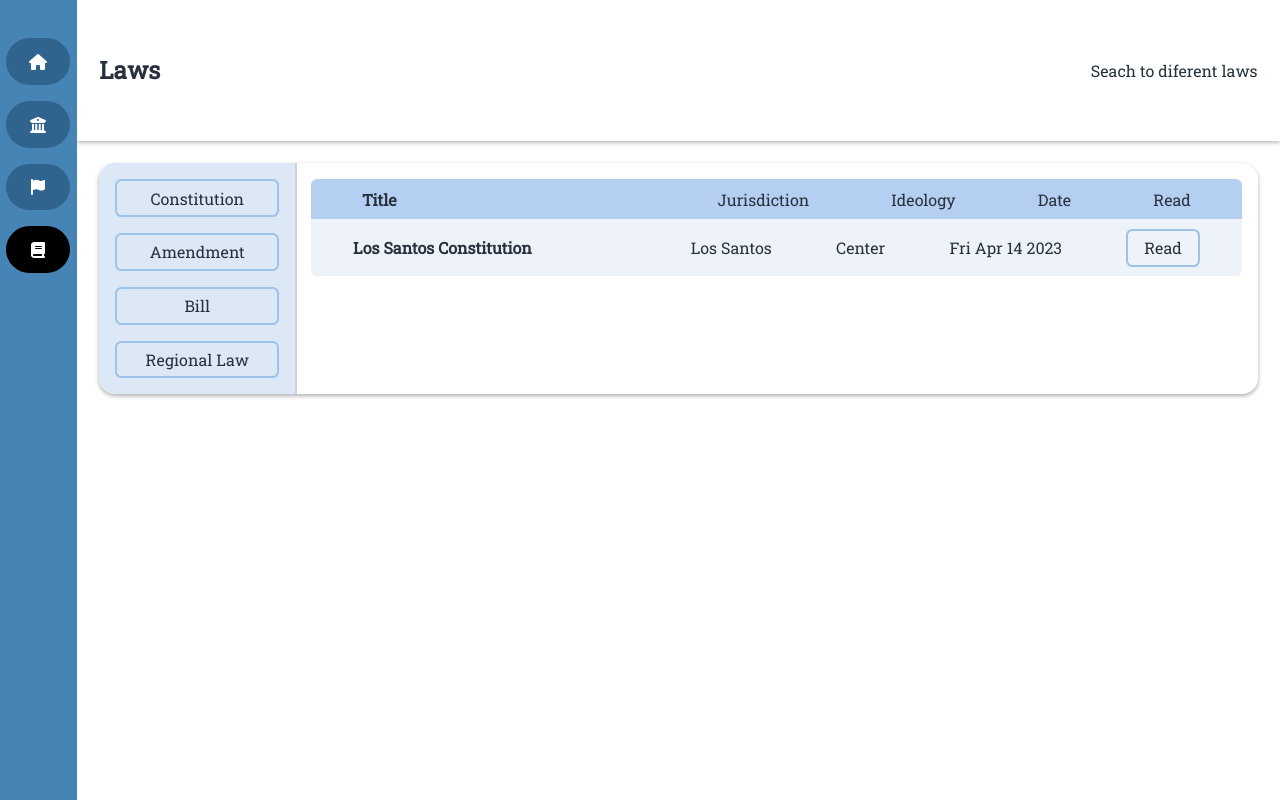
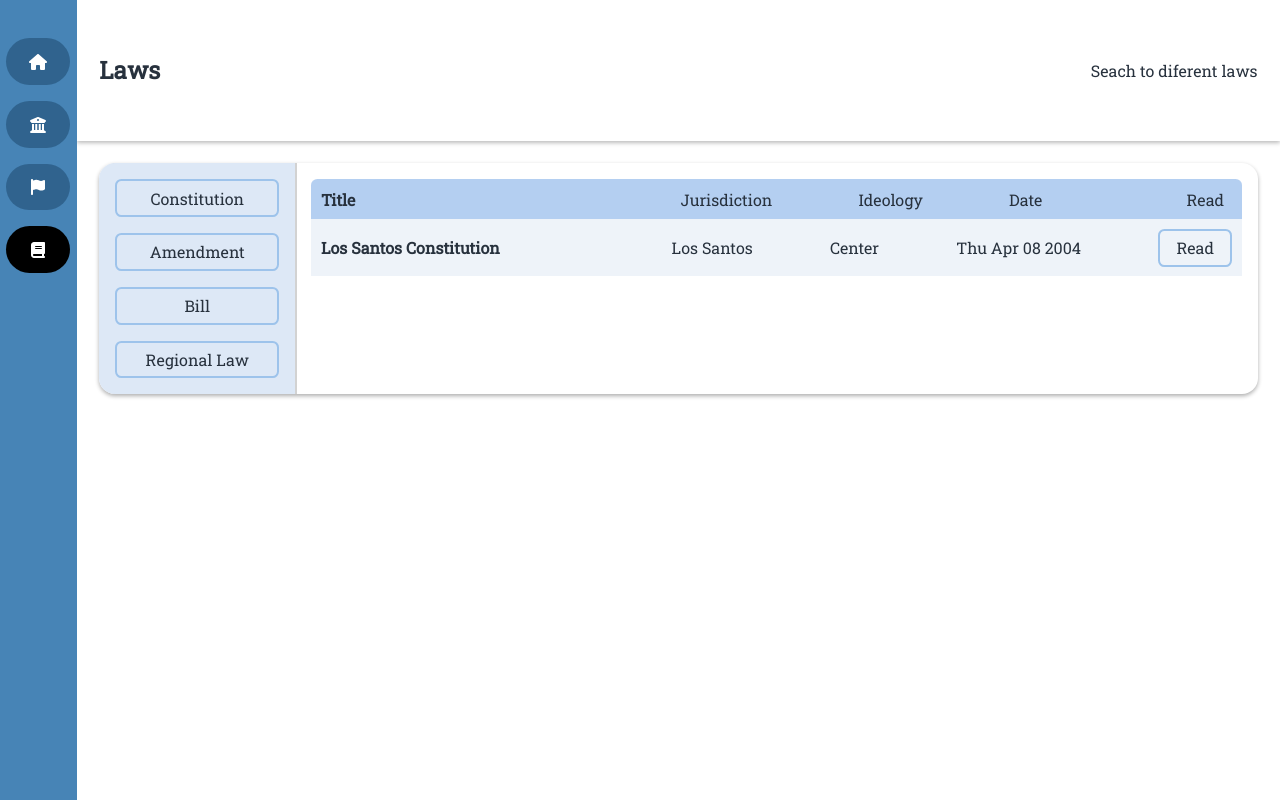
Before and after one commit to papiricoh/esx_justice, a Vue app: page / in a window 1280 px wide. Both pictures are taken after a click on the item 38 px from the left and 249 px from the top of the page. Built offline with nearby package versions, Linux system fonts and the light colour scheme.

Commit message:
fixed format of laws table

```diff
--- a/src/App.vue
+++ b/src/App.vue
@@ -95,10 +95,10 @@ export default {
       ],
 
       laws: [
-        { title: "Los Santos Constitution", type: "Constitution", time: 1681442485000, jurisdiction: "Los Santos", ideology: "Center", body: "<p>Law text</p>"},
+        { title: "Los Santos Constitution", type: "Constitution", time: 1081442485000, jurisdiction: "Los Santos", ideology: "Center", body: "<p>Law text</p>"},
         { title: "First Amendment", type: "Amendment", time: 1681442485000, jurisdiction: "Los Santos", ideology: "Center", body: "<p>Law text</p>"},
-        { title: "Weapons Bill", type: "Bill", time: 1681442485000, jurisdiction: "Los Santos", ideology: "Center", body: "<p>Law text</p>"},
-        { title: "Traffic Bill", type: "Bill", time: 1681442485000, jurisdiction: "Los Santos", ideology: "Right", body: "<p>Law text</p>"},
+        { title: "Weapons Bill", type: "Bill", time: -1681442485000, jurisdiction: "Los Santos", ideology: "Center", body: "<p>Law text</p>"},
+        { title: "Traffic Bill", type: "Bill", time: -62111442485000, jurisdiction: "Los Santos", ideology: "Right", body: "<p>Law text</p>"},
         { title: "Logic Bill", type: "Bill", time: 1681442485000, jurisdiction: "Los Santos", ideology: "Far Right", body: "<p>Law text</p>"},
         { title: "No-Hunt Decree", type: "Regional Law", time: 1681442485000, jurisdiction: "Los Santos", ideology: "Far Right", body: "<p>Law text</p>"},
       ],
--- a/src/components/lawsPage.vue
+++ b/src/components/lawsPage.vue
@@ -69,8 +69,8 @@ export default {
               <div>Title</div>
               <div>Jurisdiction</div>
               <div>Ideology</div>
-              <div>Date</div>
-              <div>Read</div>
+              <div style="width: 10%;">Date</div>
+              <div style="width: 5%;">Read</div>
             </div>
             <div v-for="law in displayed_laws" class="law_container">
               <div>{{ law.title }}</div>
--- a/src/css/index.css
+++ b/src/css/index.css
@@ -475,7 +475,7 @@ button:active {
     padding: .6rem;
     display: flex;
     align-items: center;
-    justify-content: space-around;
+    justify-content: space-between;
 }
 
 .law_container:nth-child(2n) {
@@ -488,11 +488,6 @@ button:active {
     background-color: rgb(180, 207, 241);
 }
 
-.law_container:last-child {
-    border-bottom-right-radius: .4rem;
-    border-bottom-left-radius: .4rem;
-}
-
 
 .law_container > div:nth-child(1) {
     width: 30%;
```
